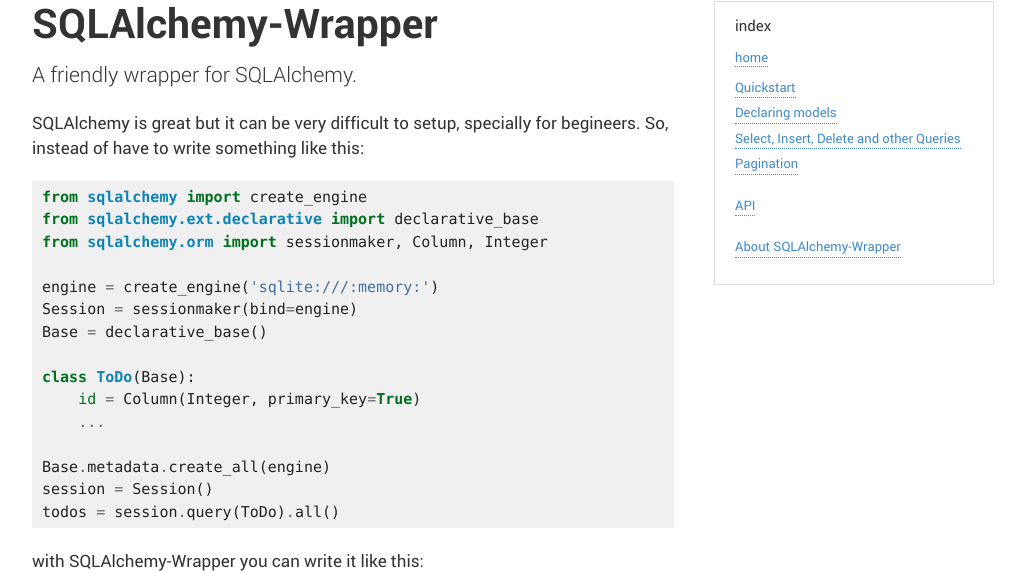
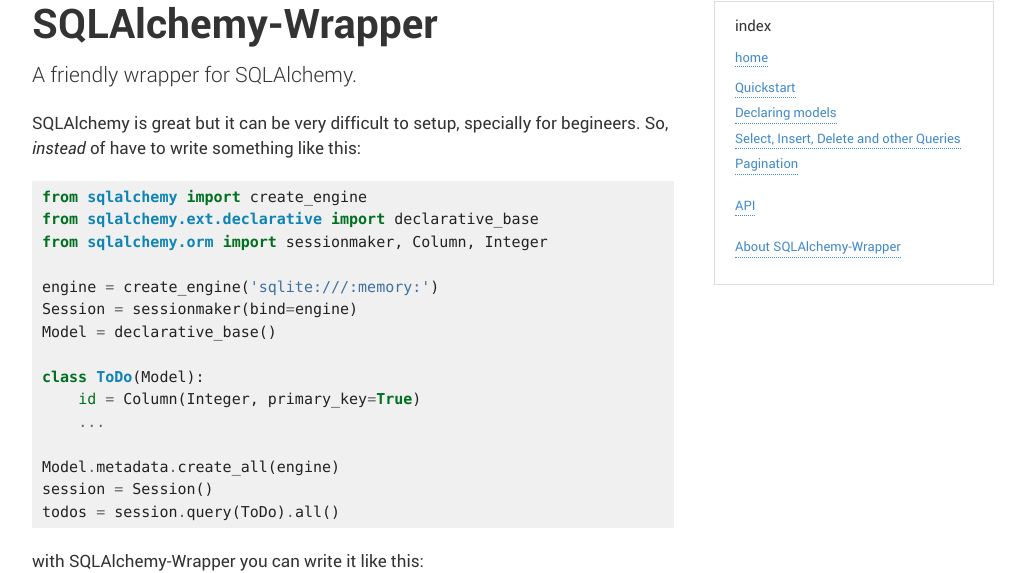
Before and after one commit to jpsca/sqla-wrapper, a Sphinx documentation site: the page built from docs/index.rst, in a window 1280 px wide. Shown: the part 140-713 px from the top of the page, without its empty margins (172-1197 px from the left). Built offline with Sphinx 7.4.7, drawn with Linux system fonts in a browser that asks for light colours.

Commit message:
update the doc index

```diff
--- a/docs/index.rst
+++ b/docs/index.rst
@@ -10,7 +10,7 @@
 
 
 SQLAlchemy is great but it can be very difficult to setup, specially for begineers.
-So, instead of have to write something like this:
+So, *instead* of have to write something like this:
 
 .. sourcecode:: python
 
@@ -20,13 +20,13 @@
 
     engine = create_engine('sqlite:///:memory:')
     Session = sessionmaker(bind=engine)
-    Base = declarative_base()
+    Model = declarative_base()
 
-    class ToDo(Base):
+    class ToDo(Model):
         id = Column(Integer, primary_key=True)
         ...
 
-    Base.metadata.create_all(engine)
+    Model.metadata.create_all(engine)
     session = Session()
     todos = session.query(ToDo).all()
 
```
